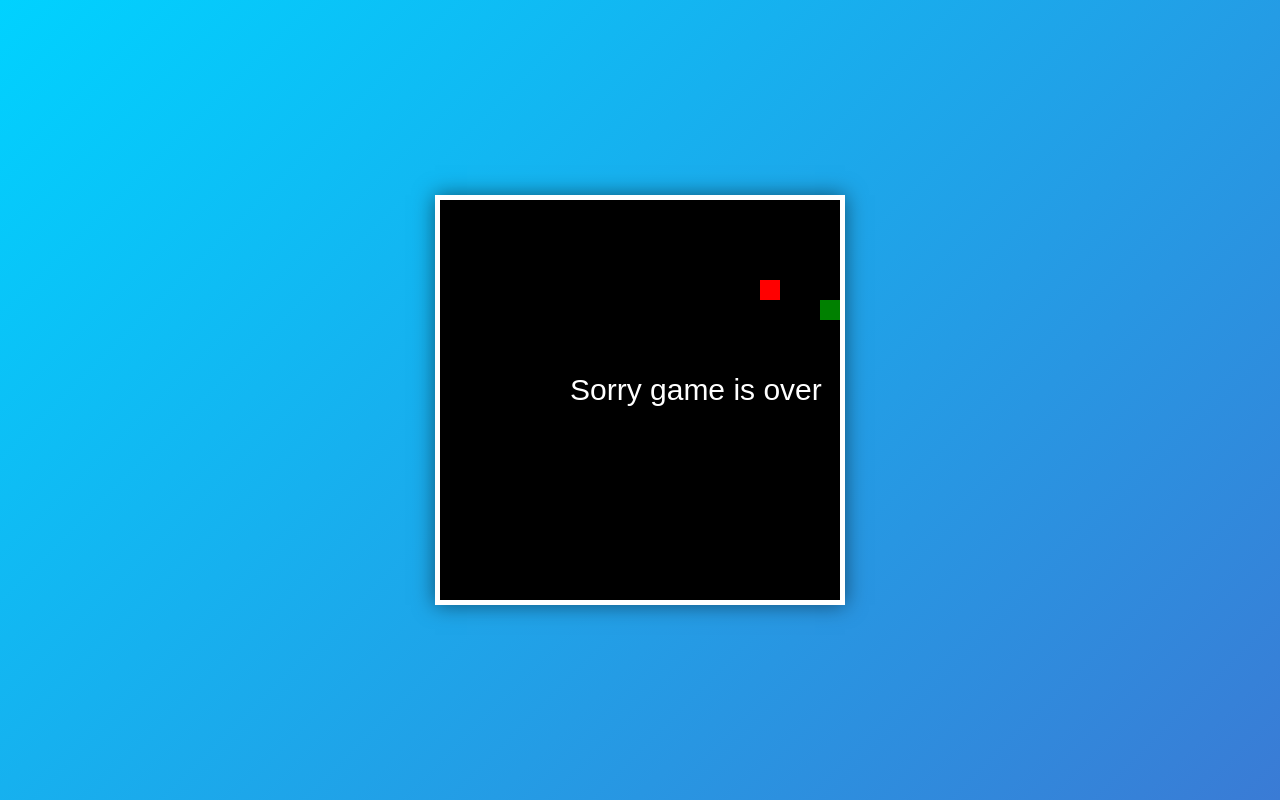
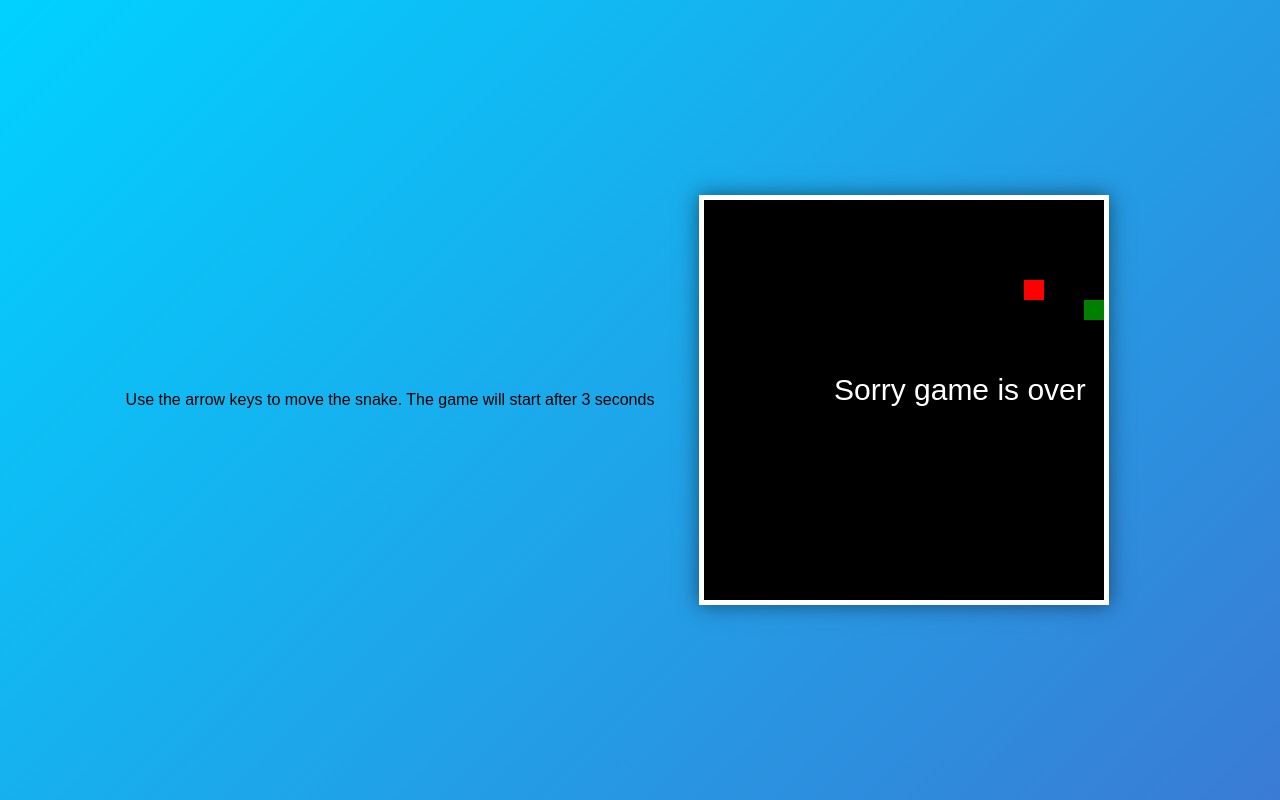
Before and after one commit to JubilantMarmot/HC-Snakecanvas, a plain HTML site: page index.html in a window 1280 px wide. Drawn offline with Linux system fonts and the light colour scheme.

Commit message:
Update index.html

```diff
--- a/index.html
+++ b/index.html
@@ -15,6 +15,7 @@
             font-family: 'Arial', sans-serif;
         }
         canvas {
+			margin: 45px;
             border: 5px solid #fff;
             box-shadow: 0 0 20px rgba(0, 0, 0, 0.5);
             background: radial-gradient(circle, rgba(0,0,0,0.7) 0%, rgba(0,0,0,0.9) 100%);
@@ -26,7 +27,10 @@
     </style>
 </head>
 <body>
+	<p>Use the arrow keys to move the snake. The game will start after 3 seconds</p>
+
     <canvas id="gameCanvas" width="400" height="400"></canvas>
+
     <script src="snake.js"></script>
 </body>
 </html>
```
